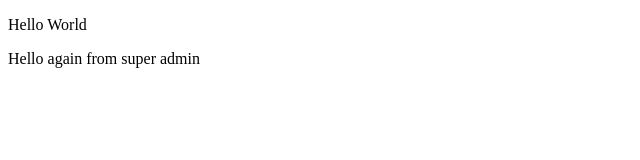
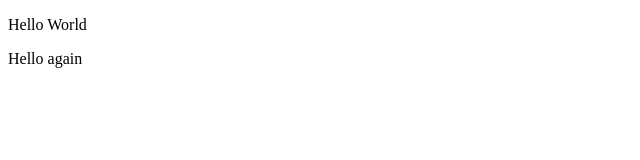
Before and after one commit to subedisagar12/practice, a plain HTML site: page index.html in a window 1280 px wide. Shown: the full height of the page, 0-640 px from the left. Drawn offline with Linux system fonts and the light colour scheme.

Commit message:
Super Admin text removed

```diff
--- a/index.html
+++ b/index.html
@@ -6,7 +6,7 @@
     <meta name="viewport" content="width=device-width, initial-scale=1.0" />
     <title>Document</title>
     <p className="hello world">Hello World</p>
-    <p class="hello world">Hello again from super admin</p>
+    <p class="hello world">Hello again</p>
   </head>
   <body></body>
 </html>
```
